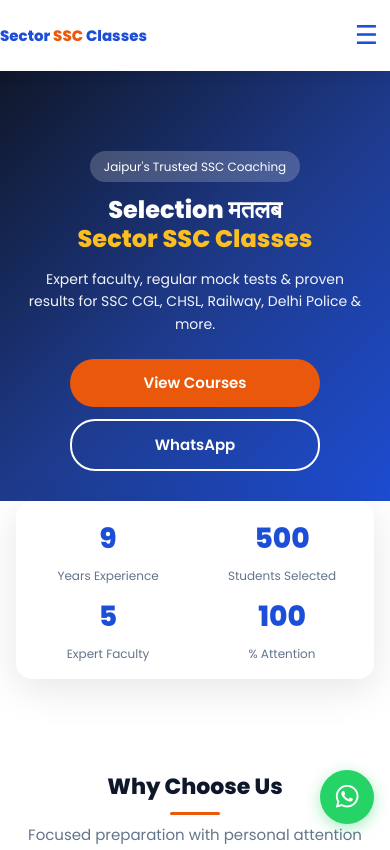
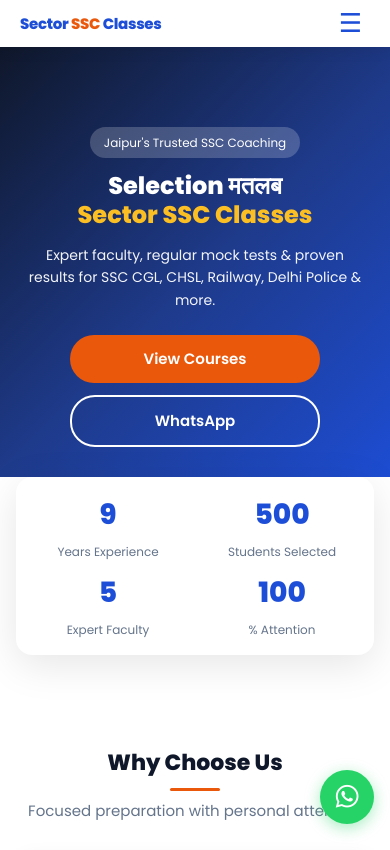
Before and after one commit to vishalrathore5155/sector-ssc-classes, a plain HTML site: page index.html in a window 390 px wide. Shown: the top 850 px of the page. Drawn offline with Linux system fonts and the light colour scheme.

Commit message:
Fix logo cut-off on iOS

```diff
--- a/index.html
+++ b/index.html
@@ -12,7 +12,7 @@
     * { margin: 0; padding: 0; box-sizing: border-box; -webkit-tap-highlight-color: transparent; }
     html { -webkit-text-size-adjust: 100%; }
     body { font-family: 'Poppins', -apple-system, BlinkMacSystemFont, 'Segoe UI', sans-serif; color: #1e293b; line-height: 1.6; overflow-x: hidden; background: #fff; -webkit-font-smoothing: antialiased; }
-    .container { max-width: 1200px; margin: 0 auto; padding: 0 16px; }
+    .container { max-width: 1200px; margin: 0 auto; padding: 0 20px; padding-left: max(20px, env(safe-area-inset-left)); padding-right: max(20px, env(safe-area-inset-right)); }
     a { text-decoration: none; color: inherit; }
     .reveal { opacity: 0; transform: translateY(30px); transition: all 0.6s ease; }
     .reveal.active { opacity: 1; transform: translateY(0); }
@@ -21,8 +21,8 @@
     .delay-3 { transition-delay: 0.3s; }
     .progress-bar { position: fixed; top: 0; left: 0; height: 3px; background: linear-gradient(90deg, #ea580c, #fbbf24); width: 0%; z-index: 99999; }
     header { background: #fff; box-shadow: 0 2px 15px rgba(0,0,0,0.08); position: sticky; top: 0; z-index: 1000; }
-    .nav { display: flex; justify-content: space-between; align-items: center; padding: 12px 0; position: relative; }
-    .logo { font-size: 20px; font-weight: 800; color: #1d4ed8; white-space: nowrap; }
+    .nav { display: flex; justify-content: space-between; align-items: center; padding: 14px 0; position: relative; }
+    .logo { font-size: 18px; font-weight: 800; color: #1d4ed8; white-space: nowrap; padding-left: 4px; letter-spacing: -0.3px; }
     .logo span { color: #ea580c; }
     nav { position: relative; }
     nav ul { display: flex; list-style: none; gap: 20px; margin: 0; padding: 0; }
@@ -92,7 +92,7 @@
     @media (max-width: 768px) {
       .menu-toggle { display: block; }
       .desktop-btn { display: none; }
-      nav ul { display: none; position: absolute; top: 100%; left: -16px; right: -16px; background: #fff; flex-direction: column; padding: 8px 0; box-shadow: 0 8px 25px rgba(0,0,0,0.15); z-index: 9999; }
+      nav ul { display: none; position: absolute; top: 100%; left: 0; right: 0; background: #fff; flex-direction: column; padding: 8px 0; box-shadow: 0 8px 25px rgba(0,0,0,0.15); z-index: 9999; }
       nav ul.active { display: flex; }
       nav ul li { border-bottom: 1px solid #f1f5f9; }
       nav ul a { padding: 14px 20px; font-size: 16px; }
@@ -111,6 +111,7 @@
       .grid { grid-template-columns: 1fr; }
       .course-grid { grid-template-columns: 1fr; }
       .logo { font-size: 16px; }
+      .container { padding: 0 16px; padding-left: max(16px, env(safe-area-inset-left)); }
     }
     @media (max-width: 400px) {
       .process-grid { grid-template-columns: 1fr; }
```
